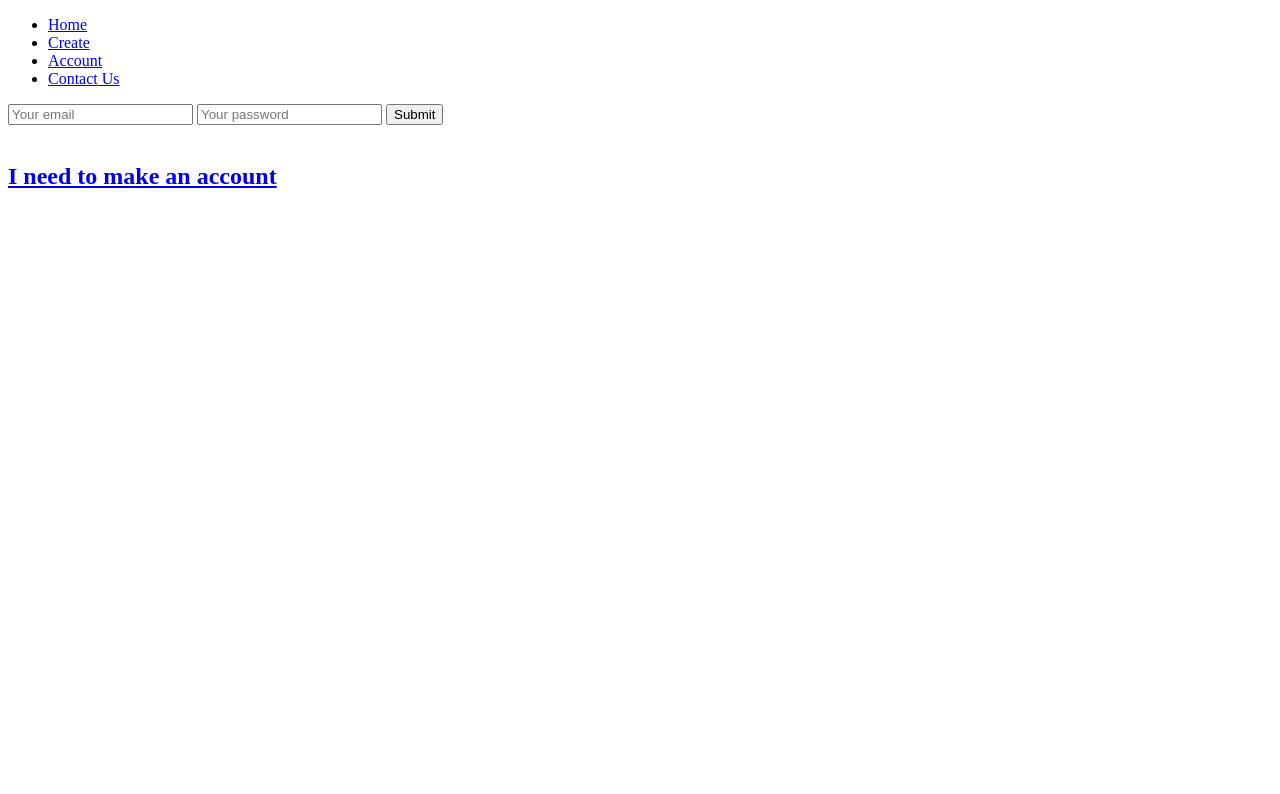
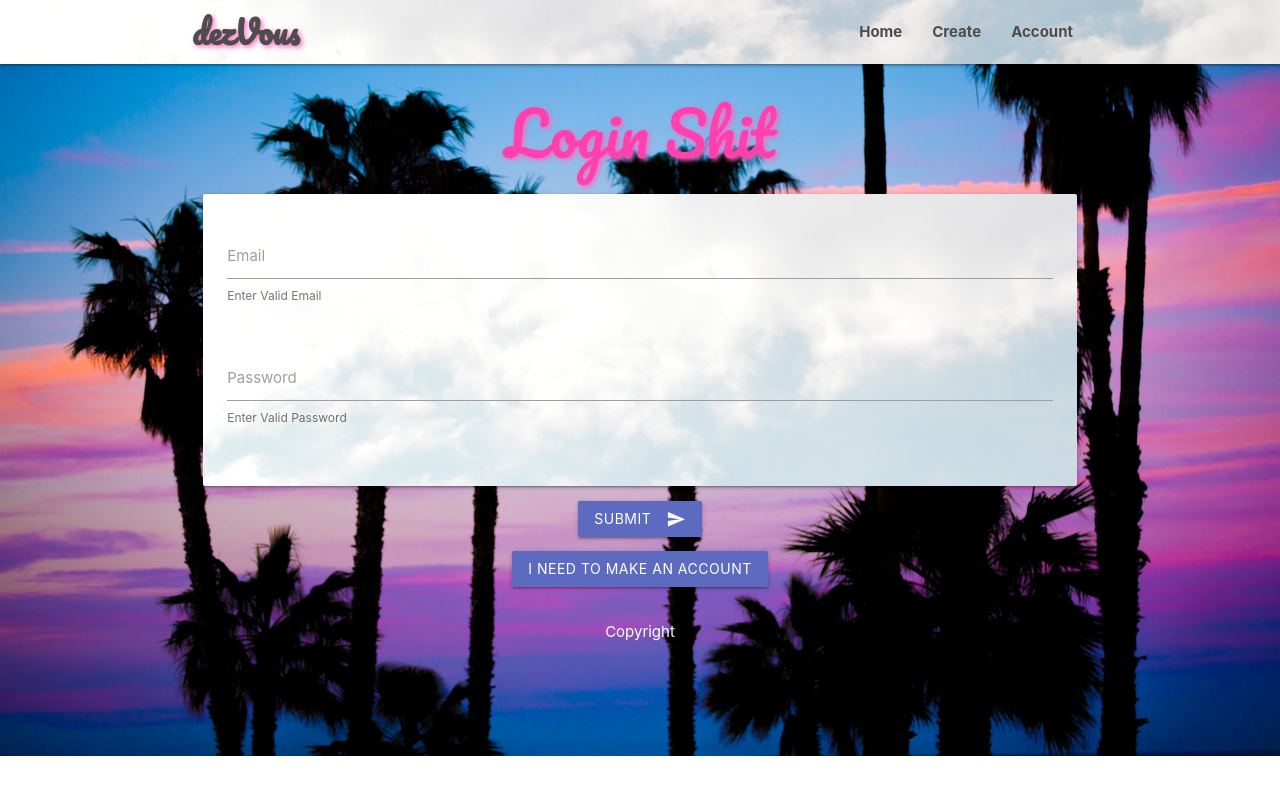
Before and after one commit to sameaton89/dezVous-app, a website: page public/account.html in a window 1280 px wide. Drawn offline with nearby package versions, Linux system fonts and the light colour scheme.

Commit message:
everything sucks all the time and I broke everything and then I fixed everything except actually not everything because fuck me

```diff
--- a/public/account.html
+++ b/public/account.html
@@ -1,4 +1,4 @@
-<!-- Landing Page -->
+<!-- Account Page -->
 
 <!DOCTYPE html>
 <html>
@@ -9,48 +9,83 @@
     <title>dezVous</title>
     <!-- add V logo to tab -->
     <meta name="viewport" content="width=device-width, initial-scale=1">
+    <link rel="stylesheet" href="https://cdnjs.cloudflare.com/ajax/libs/materialize/1.0.0/css/materialize.min.css">
+    <link href="https://fonts.googleapis.com/icon?family=Material+Icons" rel="stylesheet">
+    <link href="https://fonts.googleapis.com/css?family=Dancing+Script|Pacifico|Satisfy" rel="stylesheet">
+    <meta name="viewport" content="width=device-width, initial-scale=1.0" />
+    <link rel="stylesheet" href="./css/EVERYTHING.css">
 </head>
 
 <body>
-    <div id="navbar banner">
+    <nav id="navbar-banner" class="" role="navigation">
         <!-- screen width, content centered on mobile, neutral bg? -->
+        <div class="nav-wrapper N/A transparent">
+            <div class="container">
+                <a class="brand-logo"><span>dezVous</span></a>
+                <a href="#" data-target="mobile-demo" class="sidenav-trigger"><i class="material-icons">menu</i></a>
+                <ul class="right hide-on-med-and-down">
+                    <li id="Home"><a href="/"><span>Home</span></a></li>
+                    <!-- links to landing page, when clicked on landing page refresh? -->
+                    <li id="Create"><a href="/create"><span>Create</span></a></li>
+                    <!-- links to app page, scroll down animation? push landing page content down?-->
+                    <li id="Account"><a href="/account"><span>Account</span></a></li>
+                    <!-- links to user account page, if not logged in to sign up page? sign up modal? integrate google auth? optional? -->
+                    <!-- <li id="contactUs" class=""><a href="/contactus"><span>Contact Us</span></a></li> -->
+                    <!-- links to our portfolios? linkedIn pages? short "about us" segment? github repo for website? -->
+                </ul>
+                <ul class="sidenav" id="mobile-demo">
+                    <li id="Home"><a href="/"><span>Home</span></a></li>
+                    <!-- links to landing page, when clicked on landing page refresh? -->
+                    <li id="Create"><a href="/create"><span>Create</span></a></li>
+                    <!-- links to app page, scroll down animation? push landing page content down?-->
+                    <li id="Account"><a href="/account"><span>Account</span></a></li>
+                    <!-- links to user account page, if not logged in to sign up page? sign up modal? integrate google auth? optional? -->
+                    <!-- <li id="contactUs" class=""><a href="/contactus"><span>Contact Us</span></a></li> -->
+                    <!-- links to our portfolios? linkedIn pages? short "about us" segment? github repo for website? -->
+                </ul>
+            </div>
+        </div>
+    </nav>
 
-        <div id="logo">
-            <!-- dezVous logo, maybe 30% screen size, left aligned desktop centered mobile, clickable easter egg? -->
+    <!-- ------------------------------------------------- -->
 
+    <div class="container">
+
+        <div class="row">
+            <h2 class="center-align">Login Shit</h2>
+            <form class="login col s12">
+                <div class="card-panel content-align transbox">
+                    <div class="row">
+                        <div class="input-field col s12">
+                            <input id="email-input" type="email" class="validate">
+                            <label for="email-input">Email</label>
+                            <span class="helper-text" data-error="Incorrect" data-success="Correct">Enter Valid Email</span>
+                        </div>
+                    </div>
+                    <div class="row">
+                        <div class="input-field col s12">
+                            <input id="password-input" type="password" class="validate">
+                            <label for="password-input">Password</label>
+                            <span class="helper-text" data-error="Incorrect" data-success="Correct">Enter Valid
+                                Password</span>
+                        </div>
+                    </div>
+                </div>
+                <div class="container center-align">
+                    <button id="loginSubmit" class="center-align btn waves-effect waves-light indigo lighten-1" type="submit"
+                        name="action">Submit
+                        <i class="material-icons right">send</i>
+                    </button>
+                    <br>
+                    <a class="center-align" href="/">
+                        <p class="waves-effect waves-light btn center-align indigo lighten-1">I need to make an account</p>
+                    </a>
+                </div>
+            </form>
         </div>
 
-        <div id="navbar">
-            <!-- active hover, neutral colour, centered on mobile, aligned right on desktop maybe 30% screen size for all four elements, animate tab changes?, no refresh on "page" change? -->
-            <!-- small text above navbar with username to show logged in status? binary: "username" or "Log In?", log in modal, username leads to account page? -->
+        <!-- --------------------------------------------------- -->
 
-            <ul>
-                <li id="Home"><a href="/">Home</a></li>
-                <!-- links to landing page, when clicked on landing page refresh? -->
-                <li id="Create"><a href="/create">Create</a></li>
-                <!-- links to app page, scroll down animation? push landing page content down?-->
-                <li id="Account"><a href="/account">Account</a></li>
-                <!-- links to user account page, if not logged in to sign up page? sign up modal? integrate google auth? optional? -->
-                <li id="Contact Us"><a href="contactus">Contact Us</a></li>
-                <!-- links to our portfolios? linkedIn pages? short "about us" segment? github repo for website? -->
-            </ul>
-
-        </div>
-
-    </div>
-
-    <div id="container">
-
-        <form class="login">
-            <input type="email" id="email-input" placeholder="Your email">
-            <input type="password" id="password-input" placeholder="Your password">
-            <button id="loginSubmit" type="submit">Submit</button>
-            <br><br>
-
-            <a href="/index">
-                <h2>I need to make an account</h2>
-            </a>
-        </form>
 
         <div id="WIP user account info">
             <!-- Info about account, google user info?, past searches?, past events? G+ friends that use site? user social media links? -->
@@ -83,20 +118,19 @@
 
     </div>
 
-    <footer id="Copyright"></footer>
-
-
-
-
-
+    <footer id="Copyright">
+        <p class="center-align white-text">Copyright</p>
+    </footer>
 
     <script src="https://code.jquery.com/jquery-3.3.1.min.js" integrity="sha256-FgpCb/KJQlLNfOu91ta32o/NMZxltwRo8QtmkMRdAu8="
         crossorigin="anonymous"></script>
+    <script src="https://cdnjs.cloudflare.com/ajax/libs/materialize/1.0.0/js/materialize.min.js"></script>
     <script src="js/signup.js"></script>
     <!-- <script src="js/main.js"></script> -->
     <script src="js/login.js"></script>
     <script src="js/app.js"></script>
-
+    <script> $(document).ready(function () { $('.slider').slider({ full_width: true }); }); </script>
+    <!-- this line is suppooooosed to fix the slider -->
 </body>
 
 </html>
```
Also changed, not shown: public/create.html (+24 -36 lines), public/index.html (+8 -7 lines).
